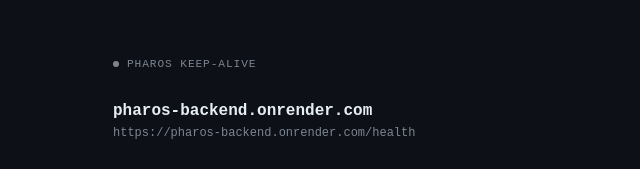
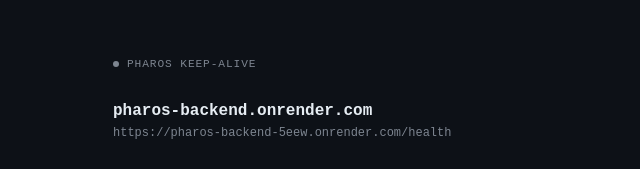
Before and after one commit to gyeonseokoh/Pharos-Backend, a website: page docs/index.html in a window 1280 px wide. Shown: the part 195-364 px from the top of the page, 319-959 px from the left. Drawn offline with Linux system fonts and the light colour scheme; no server answers.

Commit message:
url 업뎃 22

```diff
--- a/docs/index.html
+++ b/docs/index.html
@@ -43,7 +43,7 @@
 <div class="wrap">
   <div class="badge"><span class="dot"></span> Pharos Keep-Alive</div>
   <h1>pharos-backend.onrender.com</h1>
-  <p class="url">https://pharos-backend.onrender.com/health</p>
+  <p class="url">https://pharos-backend-5eew.onrender.com/health</p>
   <div class="status-row">
     <div class="indicator pinging" id="indicator"></div>
     <div class="status-text">
```
